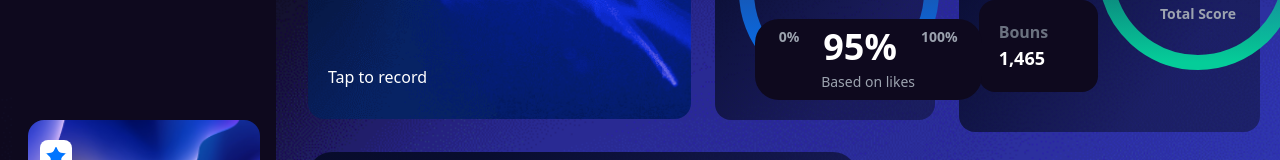
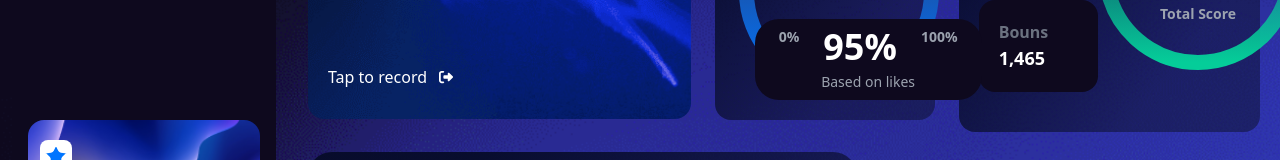
Before and after one commit to mai928/dashboard, a Next.js app: page / in a window 1280 px wide. Shown: the part 466-626 px from the top of the page. Built offline with nearby package versions, Linux system fonts and the light colour scheme; no server answers.

Commit message:
new version15

```diff
--- a/package.json
+++ b/package.json
@@ -18,7 +18,7 @@
     "clsx": "^2.1.1",
     "framer-motion": "^12.19.2",
     "lucide-react": "^0.525.0",
-    "next": "14.2.5",
+    "next": "^15.2.3",
     "react": "^18.2.0",
     "react-circular-progressbar": "^2.2.0",
     "react-dom": "^18.2.0",
@@ -33,7 +33,7 @@
     "@tailwindcss/postcss": "^4",
     "autoprefixer": "^10.4.21",
     "eslint": "^8.57.1",
-    "eslint-config-next": "14.2.5",
+    "eslint-config-next": "^15.2.3",
     "postcss": "^8.5.6",
     "tailwindcss": "^3.4.17"
   }
--- a/src/components/BarCharts.jsx
+++ b/src/components/BarCharts.jsx
@@ -100,7 +100,7 @@ export default function BarCharts() {
                                 barGap={4}>
                                 <CartesianGrid
                                     vertical={false}
-                                    stroke={false} />
+                                    stroke={'false'} />
                                 <YAxis
                                     domain={[0, 500]}
                                     ticks={[0, 100, 200, 300, 400, 500]}
--- a/src/components/Welcome.jsx
+++ b/src/components/Welcome.jsx
@@ -11,7 +11,7 @@ const Welcome = () => {
             <p className='text-4xl font-bold mb-5'>Mark Johnson</p>
 
             <p className='w-[40%] my-5 text-slate-400'>Glad to see you again! Ask me anything.</p>
-            <button className='flex items-center gap-3 pt-16'>Tap to record <motion.span initial={{x:0}} whileHover={{x:6}} transition={{type:'spring' ,stiffness:300}} >{rightIcon}</motion.span></button>
+            <button className='flex items-center gap-3 pt-16'>Tap to record <motion.span initial={{x:0}} whileHover={{x:6}} transition={{type:'spring' ,stiffness:300}} >{rightIcon('#fff')}</motion.span></button>
         </div>
     )
 }
```
Also changed, not shown: 1 other file (tests, documents, lock files or other folders).
